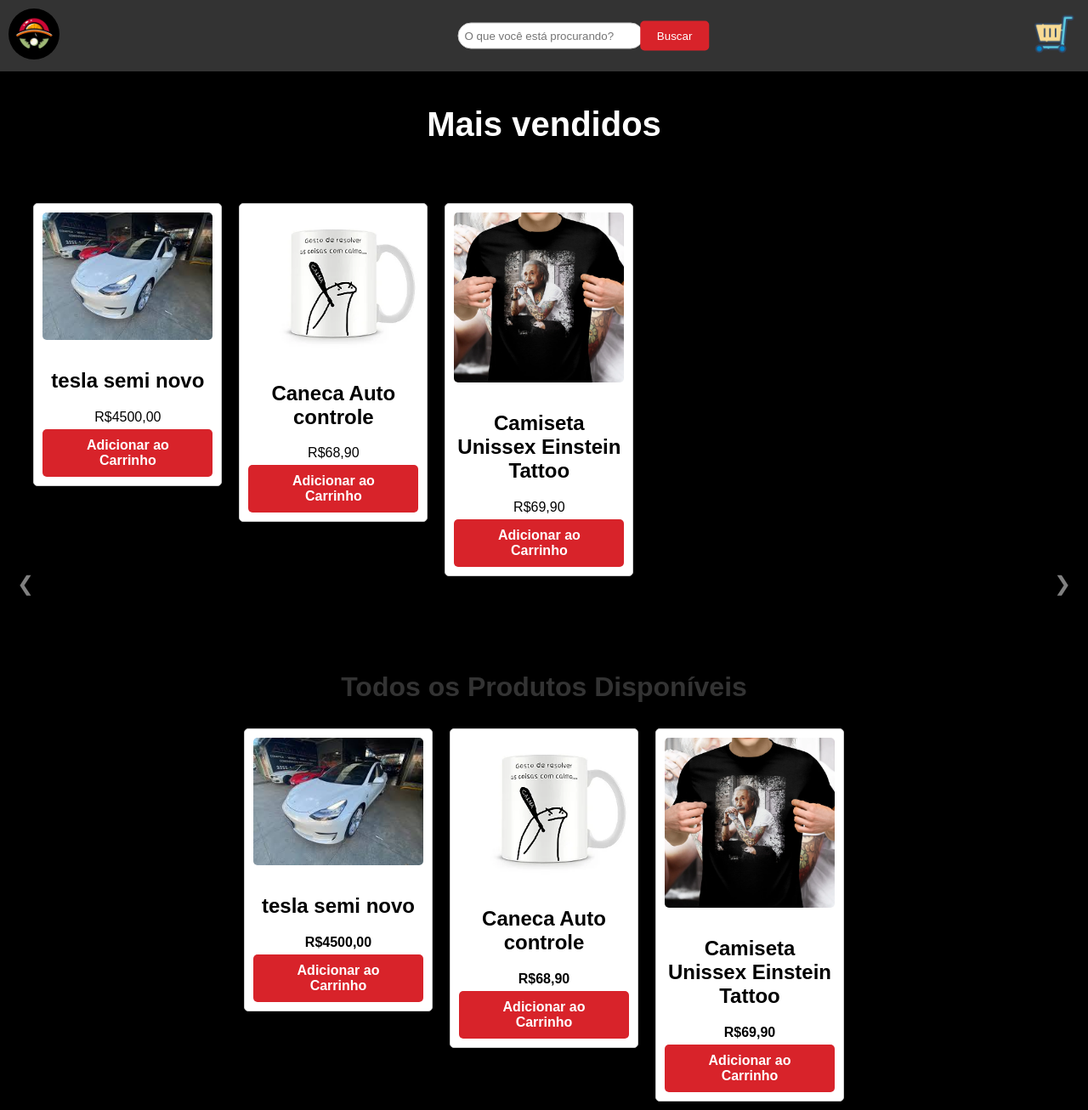
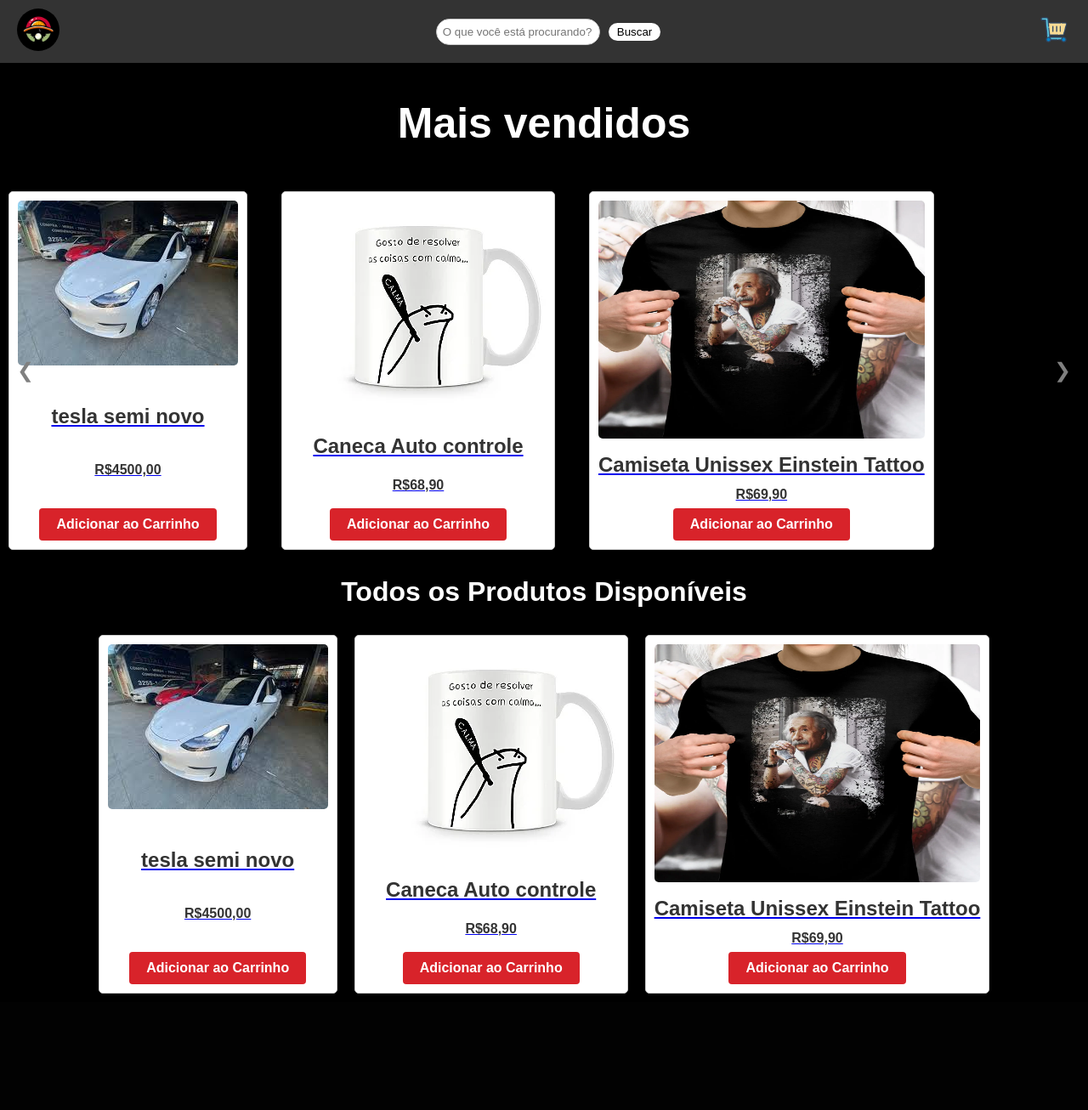
Before and after one commit to Bruno469/Akumanogeek, a Django app: page / in a window 1280 px wide. Shown: the whole page at 85% size. After the commit the page ends 1169 px from the top, so only its background shows below. Run offline with Django 5.2, Linux system fonts and the light colour scheme; data comes from the database, SQL or seed files in the repository; both versions use the stored data as it was after the commit.

Commit message:
Final update

```diff
--- a/static/css/main.css
+++ b/static/css/main.css
@@ -3,16 +3,6 @@ body {
     margin: 0;
     padding: 0;
     background-color: black;
-}
-#header {
-    background: linear-gradient(135deg, red, darkred, black);
-    color: #fff;
-    height: 70px;
-    width: 100%;
-    display: flex;
-    align-items: center;
-    justify-content: center;
-    padding: 0 20px;
 }
 
 header {
@@ -23,22 +13,22 @@ header {
     align-items: center;
 }
 
-.imgLogo {
-    width: 60px;
-    height: 60px;
-    border-radius: 50%;
-    object-fit: cover;
-    position: right;
+.profile-image {
+    margin-left: 10px;
 }
 
-.home {
-    position: absolute;
-    top: 50%;
-    left: 50%;
-    transform: translate(-50%, -50%);
+.profile-image img {
+    width: 50px;
+    height: 50px;
+    border-radius: 50%;
 }
 
-input[type="text"] {
+#search-bar {
+    display: flex;
+    align-items: center;
+}
+
+#search-input {
     border: 1px solid #ccc;
     padding: 7px;
     width: 100%;
@@ -47,43 +37,24 @@ input[type="text"] {
     border-radius: 50px;
 }
 
-button[type="submit"] {
-    padding: 10px 20px;
-    background-color: #d8232a;
-    color: white;
-    border: none;
-    border-radius: 5px;
+#search-button {
+    background-color: #fff;
+    color: black;
+    border: 0;
+    padding: 3px 10px;
     cursor: pointer;
+    border-radius: 50px;
 }
 
-.procu {
-    position: absolute;
-    top: 50%;
-    left: 62%;
-    transform: translate(-50%, -50%);
+.carrinho {
+    margin-right: 10px;
 }
 
-button[type="submit"]:hover {
-    background-color: #b20c10;
+.carrinho img {
+    width: 40px;
+    height: auto;
 }
 
-.container {
-    padding: 20px;
-    max-height: 500px;
-    min-height: 500px;
-}
-
-.Produtos {
-    color: #333;
-    text-align: center;
-    max-height: 500px;
-    min-height: 500px;
-}
-
-.Produtos h1 {
-    margin-bottom: 20px;
-    color: #333;
-}
 
 .produtos {
     display: flex;
@@ -92,25 +63,47 @@ button[type="submit"]:hover {
 }
 
 .produto {
-    width: 200px;
+    flex: 0 0 calc(200px - 20px); /* Manterá todos os produtos com o mesmo tamanho */
+    height: 400px;
     margin: 10px;
     padding: 10px;
     background-color: #fff;
     border: 1px solid #ccc;
     border-radius: 5px;
     text-align: center;
-    box-shadow: 0px 4px 8px rgba(0, 0, 0, 0.1); /* Adiciona sombra à div */
+    box-shadow: 0px 4px 8px rgba(0, 0, 0, 0.1);
+    display: flex;
+    flex-direction: column;
+    justify-content: space-between; /* Alinha os itens verticalmente */
 }
 
 .produto img {
-    width: 100%;
+    max-width: 100%; /* A imagem ocupará 100% do seu contêiner pai */
+    height: auto; /* Isso garante que a proporção da imagem seja mantida */
+    max-height: 280px;
     border-radius: 5px;
     margin-bottom: 10px;
 }
 
-.produto h3, .produto p {
+@media only screen and (max-width: 768px) {
+    .produto {
+        flex: 0 0 calc(50% - 20px); /* Reduz o tamanho dos produtos para telas menores */
+        margin: 10px 5px; /* Reduzindo a margem dos produtos */
+    }
+}
+
+
+.produto h2, .produto p {
     margin: 5px 0;
+    color: #333;
+    text-decoration: none;
 }
+
+.produto a {
+    text-decoration: none !important;
+    color: inherit;
+}
+
 
 .btn {
     display: inline-block;
@@ -138,123 +131,23 @@ button[type="submit"]:hover {
     }
 }
 
-body {
-    margin: 0;
-    padding: 0;
-    font-family: Arial, sans-serif;
-    background-color: black;
-}
-#header {
-    background: linear-gradient(135deg, red, darkred, black);
-    color: #fff;
-    height: 70px;
-    width: 100%;
-    display: flex;
-    align-items: center;
-    justify-content: center;
-    padding: 0 20px;
-}
-#logo {
-    width: 60px;
-    border-radius: 50%;
-    padding: 10px;
-    position: right;
-
-}
-#search-bar {
-    display: flex;
-    align-items: center;
+.carousel-container {
     position: relative;
 }
-#search-input {
-    border: 1px solid #ccc;
-    padding: 7px;
-    width: 100%;
-    max-width: 300px;
-    margin-right: 10px;
-    border-radius: 50px;
-}
-#search-button {
-    background-color: #fff;
-    color: black;
-    border: 0;
-    padding: 3px 10px;
-    cursor: pointer;
-    position: absolute;
-    border-radius: 50px;
-    right: 38%;
-}
-.login {
-    border-radius: 50px;
-    height: 30px;
-    border: 1px solid #ccc;
-}
-.cart-button {
-    background-color: transparent;
-    color: #fff;
-    border: 0;
-    padding: 4px 10px;
-    font-size: 24px;
-    cursor: pointer;
+
+.carousel {
+    display: flex;
+    transition: transform 0.5s ease;
+    overflow-x: auto;
+    scroll-snap-type: x mandatory;
 }
 
-#menu-button {
-    position: absolute;
-    left: 20px;
-    top: 20px;
-    background-color: transparent;
-    border: 0;
-    font-size: 23px;
-
+.carousel-item {
+    flex: 0 0 auto;
+    scroll-snap-align: start;
+    margin-right: 20px;
 }
 
-
-.side-menu {
-    height: 100%;
-    width: 0;
-    position: fixed;
-    z-index: 1;
-    top: 0;
-    right: 0;
-    background-color: black;
-    overflow-x: hidden;
-    transition: 0.5s;
-    padding-top: 60px;
-}
-
-.side-menu a {
-    padding: 8px 8px 8px 32px;
-    text-decoration: none;
-    font-size: 25px;
-    color: #818181;
-    display: block;
-    transition: 0.3s;
-}
-
-.side-menu a:hover {
-    color: #f1f1f1;
-}
-
-.carousel-container {
-    position: absolute;
-    width: 100%;
-}
-.carousel {
-display: flex;
-overflow-x: hidden;
-scroll-behavior: smooth;
-transition: transform 0.5 ease;
-}
-.carousel-item {
-min-width: 70px;
-min-height: 90px;
-margin: 10px;
-background: #ddd;
-padding: 20px;
-border-radius: 10px;
-height: 90px;
-width: 70px;
-}
 .carousel-arrow {
     position: absolute;
     top: 50%;
@@ -266,35 +159,54 @@ border: none;
     padding: 10px;
     border-radius: 50%;
     color: grey;
+    z-index: 1;
 }
+
 .carousel-arrow.left {
     left: 10px;
 }
+
 .carousel-arrow.right {
     right: 10px;
 }
-h3 {
+
+.title {
+    text-align: center;
     color: white;
-    text-align: center;
-    font-size: 40px;
+    font-size: 50px;
 }
 
-a {
-text-decoration: none;
-color: black;
+.title2 {
+    text-align: center;
+    color: white;
 }
 
-header {
-position: relative;
-}
-.carrinho {
-position: absolute;
-top: 10px;
-right: 10px;
+
+@media only screen and (max-width: 768px) {
+    .profile-image {
+        margin-left: 5px;
     }
 
-.carrinho img {
-width: 60px;
-height: auto;
-transform: scaleX(-1);
+    .title, .title2 {
+        font-size: 36px;
     }
+
+    .carousel-arrow {
+        font-size: 20px;
+    }
+
+    .produto {
+        width: calc(50% - 20px);
+        min-height: auto;
+        margin: 10px 5px;
+    }
+
+    .produto img {
+        margin-bottom: 5px;
+    }
+    .produto a {
+        text-decoration: none;
+        color: inherit;
+    }
+
+}
--- a/static/css/userstyle.css
+++ b/static/css/userstyle.css
@@ -61,6 +61,8 @@ input[type="file"] {
     top: 0;
     left: 0;
     margin: 10px;
+    text-decoration: none;
+    color: white;
 }
 
 .perfil-info {
--- a/templates/mainpage/comprando.html
+++ b/templates/mainpage/comprando.html
@@ -12,6 +12,11 @@
 </head>
 
 <body>
+    <a id="seta" href="/HomePage/Carrinho">
+        <svg id="seta" xmlns="http://www.w3.org/2000/svg" width="30" height="30" fill="currentColor" class="bi bi-arrow-left" viewBox="0 0 16 16">
+            <path fill-rule="evenodd" d="M15 8a.5.5 0 0 0-.5-.5H2.707l3.147-3.146a.5.5 0 1 0-.708-.708l-4 4a.5.5 0 0 0 0 .708l4 4a.5.5 0 0 0 .708-.708L2.707 8.5H14.5A.5.5 0 0 0 15 8"/>
+        </svg>
+    </a>
     <div class="container">
         <img id="icone-logo" src="{% static 'logo.jpeg' %}">
         <div class="title">ENDEREÇO DE ENVIO</div>
--- a/templates/mainpage/index.html
+++ b/templates/mainpage/index.html
@@ -10,6 +10,7 @@
 </head>
 <body>
     <header>
+        <div class="profile-image">
             <a href="{% url 'HomePage:homepage' %}">
                 {% if request.user.is_authenticated %}
                     <img class="imgLogo" src="{{ request.user.perfilusuario.imagem_perfil.url }}" alt="AkumanoGeekLogo">
@@ -17,50 +18,42 @@
                     <img class="imgLogo" src="{% static 'logo.jpeg' %}" alt="AkumanoGeekLogo">
                 {% endif %}
             </a>
+        </div>
+        <div id="search-bar">
+            <input id="search-input" type="text" placeholder="O que você está procurando?">
+            <button id="search-button" type="submit">Buscar</button>
+        </div>
         <div class="carrinho">
             <a href="{% url 'HomePage:mostrar_produtos_carrinho' %}">
                 <img src="{% static 'carrinho.png' %}" alt="Carrinho de Compras">
             </a>
         </div>
-        <form method="GET">
-            <div class="home">
-                <input type="text" placeholder="O que você está procurando?">
-            </div>
-            <button class="procu" type="submit">Buscar</button>
-        </form>
     </header>
-    </header>
-
-    <div class="carousel-container" id="manga-carousel-container">
-        <button class="carousel-arrow left" onclick="scrollCarousel('manga-carousel', -1)">❮</button>
-        <h3 id="manga">Mais vendidos</h3>
-        <div id="manga-carousel" class="carousel" data-current-index="0">
-        <<div class="container">
-            <div class="Produtos">
-                <div class="produtos">
+    <h2 class="title">Mais vendidos</h2>
+    <div class="carousel-container">
+        <button class="carousel-arrow left" onclick="scrollCarousel('carousel', -1)">❮</button>
+        <div id="carousel" class="carousel" data-current-index="0">
             {% for produto in produtos %}
+            <div class="carousel-item">
                 <a href="{% url 'visualizar_produto' produto.id %}">
                     <div class="produto">
                         <img src="media/{{ produto.imagem.url|cut:'/media/' }}" alt="{{ produto.nome }}">
                         <h2>{{ produto.nome }}</h2>
-                            <p><b></b>R${{ produto.valor }}</b></p>
+                        <p><b>R${{ produto.valor }}</b></p>
                         <form action="{% url 'HomePage:adicionar_carrinho' produto_id=produto.id %}" method="post">
                             {% csrf_token %}
                             <button class="btn" type="submit">Adicionar ao Carrinho</button>
                         </form>
                     </div>
                 </a>
+            </div>
             {% endfor %}
         </div>
+        <button class="carousel-arrow right" onclick="scrollCarousel('carousel', 1)">❯</button>
     </div>
-        </div>
-
-        </div>
-        <button class="carousel-arrow right" onclick="scrollCarousel('manga-carousel', 1)">❯</button>
-
+    <h1 class="title2">Todos os Produtos Disponíveis</h1>
     <div class="container">
         <div class="Produtos">
-            <h1>Todos os Produtos Disponíveis</h1>
             <div class="produtos">
                 {% for produto in produtos %}
                 <a href="{% url 'visualizar_produto' produto.id %}">
@@ -78,33 +71,17 @@
             </div>
         </div>
     </div>
-</body>
+
     <script>
-    // Função para alternar a visibilidade do menu
-function toggleMenu() {
-    var menu = document.getElementById("side-menu");
-    if (menu.style.width === '250px') {
-         menu.style.width = '0';
-    } else {
-        menu.style.width = '250px';
-    }
-}
-
         function scrollCarousel(carouselId, direction) {
         const carousel = document.getElementById(carouselId);
-    let items = carousel.getElementsByClassName('carousel-item');
-    let currentIndex = parseInt(carousel.getAttribute('data-current-index')) || 0;
-
-    currentIndex += direction;
-    if (currentIndex < 0) {
-        currentIndex = items.length - 1;
-    } else if (currentIndex >= items.length) {
-        currentIndex = 0;
-    }
-
-    carousel.setAttribute('data-current-index', currentIndex.toString());
-    const scrollAmount = items[currentIndex].offsetLeft - carousel.offsetLeft;
-    carousel.scrollTo({ left: scrollAmount, behavior: 'smooth' });
+        const width = carousel.offsetWidth;
+        const scrollAmount = direction * width;
+        carousel.scrollBy({
+            left: scrollAmount,
+            behavior: 'smooth'
+        });
     }
     </script>
+</body>
 </html>
```
Also changed, not shown: HomePage/views.py (+6 -4 lines), static/css/addproducts.css (+10 -0 lines), static/css/carro.css (+9 -0 lines), static/css/finalcompra.css (+9 -0 lines), templates/homepage/adicionar_produto.html (+8 -1 lines), templates/homepage/index.html (+7 -2 lines), templates/homepage/pagina3.html (+14 -0 lines), templates/mainpage/carrinho.html (+16 -10 lines), backup_db.sqlite3, media/camiseta_einstein_tattoo_albert_einstein_63057_variacao_12665_1_20201211183646.webp (added), media/camiseta_einstein_tattoo_albert_einstein_63057_variacao_12665_1_20201211183646_bP3llSG.webp (added), media/camiseta_einstein_tattoo_albert_einstein_63057_variacao_12665_1_20201211183646_oAytgLF.webp (added). Lines whose indentation alone changed are shown as unchanged.
